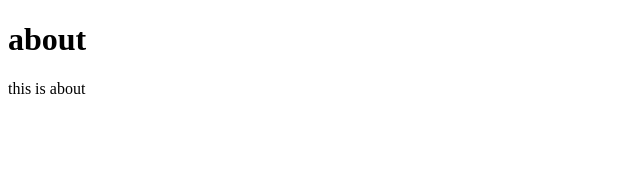
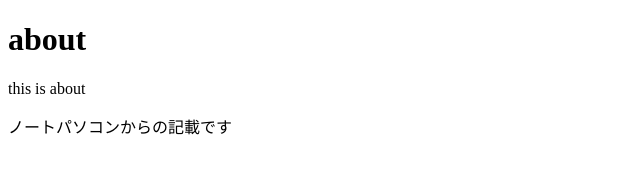
Before and after one commit to seiyanbelltree/MLpractice, a plain HTML site: page about.html in a window 1280 px wide. Shown: the whole page, without its empty margins (0-640 px from the left). Drawn offline with Linux system fonts and the light colour scheme.

Commit message:
add comment with notePC

```diff
--- a/about.html
+++ b/about.html
@@ -7,5 +7,6 @@
   <body>
     <h1>about</h1>
     <p>this is about</p>
+    <p>ノートパソコンからの記載です</p>
   </body>
 </html>
```
